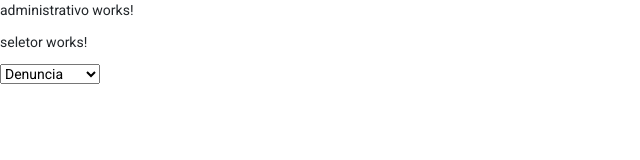
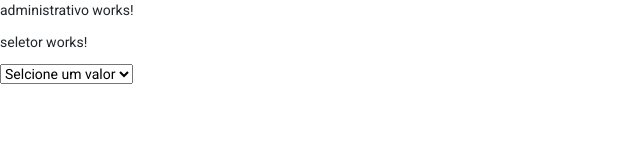
Before and after one commit to chcboris/FormularioOuvidoriaAngular, an Angular app: page /adm in a window 1280 px wide. Shown: the top 160 px of the page, without its empty margins (0-640 px from the left). Built offline with nearby package versions, Linux system fonts and the light colour scheme.

Commit message:
ajuste no componente de seletor de rotas

```diff
--- a/src/app/administrativo/seletor/seletor.component.html
+++ b/src/app/administrativo/seletor/seletor.component.html
@@ -1,5 +1,6 @@
 <p>seletor works!</p>
 <select  name="sel" [(ngModel)]="sel" (change)="selecionou()">
+    <option value=0>Selcione um valor</option>
     <option value=1>Denuncia</option>
     <option value=2>Sugestão</option>
     <option value=3>Reclamação</option>
--- a/src/app/administrativo/seletor/seletor.component.ts
+++ b/src/app/administrativo/seletor/seletor.component.ts
@@ -7,10 +7,10 @@ import { Router } from '@angular/router';
   styleUrls: ['./seletor.component.css']
 })
 export class SeletorComponent implements OnInit {
-  sel: number = 1;
+  sel: number = 0;
 
   constructor(private router: Router) {
-    this.sel = 1;
+    this.sel = 0;
   }
 
   ngOnInit(): void {
@@ -26,8 +26,10 @@ export class SeletorComponent implements OnInit {
           console.log(this.sel);
           this.router.navigate([ './adm/sugestao']);
         }else{
-          console.log(this.sel);
-          this.router.navigate(['./adm/reclamacao']);
+          if (this.sel == 3){
+            console.log(this.sel);
+            this.router.navigate(['./adm/reclamacao']);
+          }
         }
     }
    }
```
